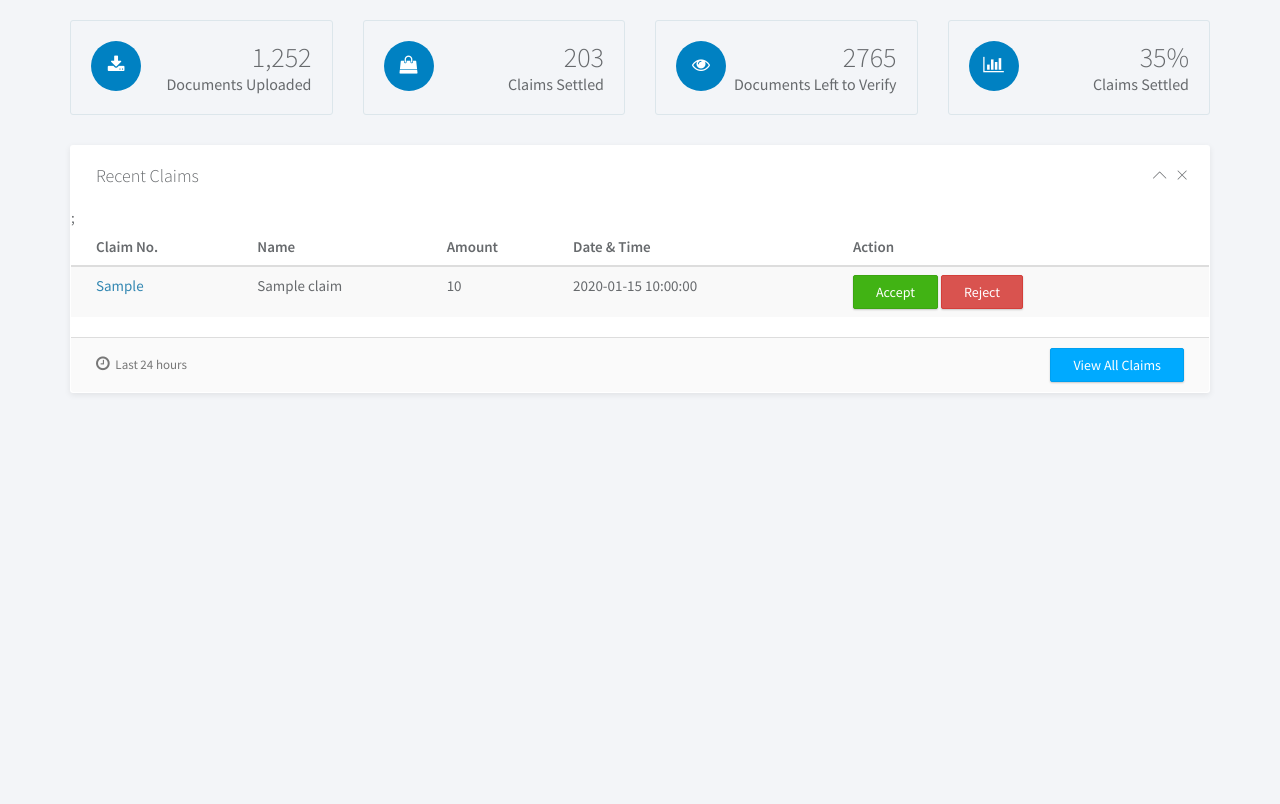
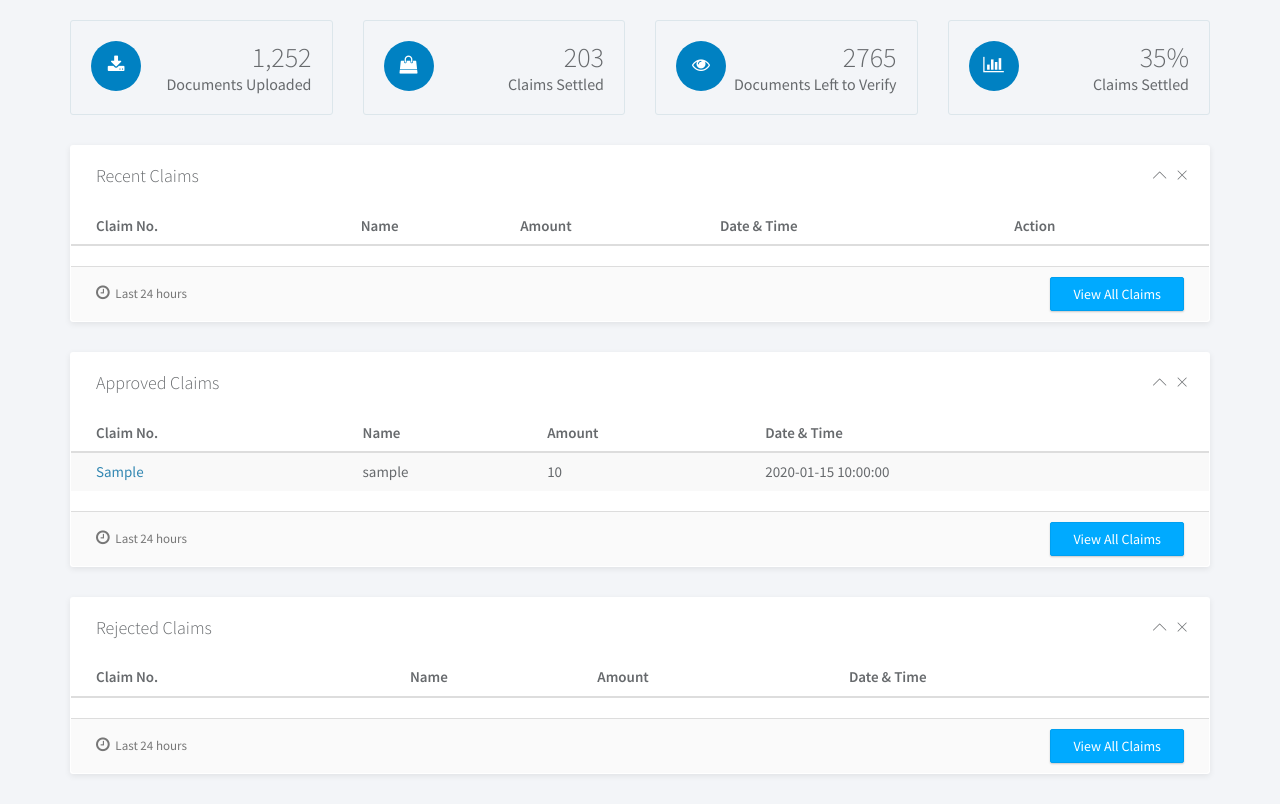
Before and after one commit to Mridul07/medical_claim, a PHP site: page /newdash.php in a window 1280 px wide. Shown: the part 78-882 px from the top of the page. Before the commit the page ends 472 px from the top, so only its background shows below. Run offline with PHP 8.4, Linux system fonts and the light colour scheme; tables that the repository leaves empty or names only in its code hold one stand-in row (values such as "Sample post"); lists and menus that the app fills with data are empty.

Commit message:
Status updates on button click

```diff
--- a/template/newdash.php
+++ b/template/newdash.php
@@ -1,22 +1,41 @@
 <?php
 session_start();
 
-$conn = new mysqli('localhost', 'root', '', 'medi_claim');
-if (mysqli_connect_errno()) {
+			$conn = new mysqli('localhost', 'root', '', 'medi_claim');
+			if (mysqli_connect_errno())
+			{
                 echo "Error: Could not connect to database.";
                 exit;
             }
 
 			if(isset($_POST["user_accept"])){
-				$sql = "UPDATE recent_claims SET amount=0 WHERE claim_no=763648" ;
+				$name = $_POST["user_accept"];
+				//echo $name;
+				$sql = 'UPDATE recent_claims SET claim_status="APPROVED" WHERE username="'.$name.'"';
+				//echo $sql;
 				$result = $conn->query($sql);
 				unset($_POST["user_accept"]);
+
+				if ($conn->query($sql) === TRUE) {
+					echo "Record updated successfully";
+				} else {
+					echo "Error updating record: " . $conn->error;
+				}
+
 			}
 
 			if(isset($_POST["user_reject"])){
-				$sql = "UPDATE recent_claims SET amount=0 WHERE claim_no=763648" ;
+				$name = $_POST["user_reject"];
+				$sql = 'UPDATE recent_claims SET claim_status="REJECTED" WHERE username="'.$name.'"';
 				$result = $conn->query($sql);
-				unset($_POST["user_accept"]);
+				unset($_POST["user_reject"]);
+
+				if ($conn->query($sql) === TRUE) {
+					echo "Record updated successfully";
+				} else {
+					echo "Error updating record: " . $conn->error;
+				}
+
 			}
 
 
@@ -142,19 +161,138 @@
 												//echo $js;
 
 												while($row = $result->fetch_assoc()) {
-													if($row["status"]=="PENDING")
+													if($row["claim_status"]=="PENDING")
 													{
 														echo '<tr>
 														<td><a href="#">'.$row["claim_no"].'</a></td>
-														<td>'.$row["name"].'</td>
+														<td>'.$row["username"].'</td>
 														<td>'.$row["amount"].'</td>
 														<td>'.$row["date"].'</td>;
 														<td>
 															<form action="newdash.php" method="post">
-																<button type="submit" id="trial" class="btn btn-success" name="user_accept" value="'.$row["name"].'">Accept</button>
-																<button type="submit" id="trial" class="btn btn-danger" name="user_reject" value="'.$row["name"].'">Reject</button>
+																<button type="submit" id="trial" class="btn btn-success" name="user_accept" value="'.$row["username"].'">Accept</button>
+																<button type="submit" id="trial" class="btn btn-danger" name="user_reject" value="'.$row["username"].'">Reject</button>
 															</form>
 														</td>';
+
+													 }
+
+												}
+
+
+
+
+
+											?>
+
+										</tbody>
+									</table>
+								</div>
+								<div class="panel-footer">
+									<div class="row">
+										<div class="col-md-6"><span class="panel-note"><i class="fa fa-clock-o"></i> Last 24 hours</span></div>
+										<div class="col-md-6 text-right"><a href="#" class="btn btn-primary">View All Claims</a></div>
+									</div>
+								</div>
+							</div>
+							<!-- END RECENT PURCHASES -->
+														<!-- RECENT CLAIMS -->
+														<div class="panel">
+								<div class="panel-heading">
+									<h3 class="panel-title">Approved Claims</h3>
+									<div class="right">
+										<button type="button" class="btn-toggle-collapse"><i class="lnr lnr-chevron-up"></i></button>
+										<button type="button" class="btn-remove"><i class="lnr lnr-cross"></i></button>
+									</div>
+								</div>
+								<div class="panel-body no-padding">
+									<table class="table table-striped">
+										<thead>
+											<tr>
+												<th>Claim No.</th>
+												<th>Name</th>
+												<th>Amount</th>
+												<th>Date &amp; Time</th>
+											</tr>
+										</thead>
+										<tbody>
+											<?php
+												$sql = "SELECT * FROM recent_claims";
+												$result = $conn->query($sql);
+
+
+												//$row = $result->fetch_assoc();
+												//$js = 'console.log($result)';
+												//echo $js;
+
+												while($row = $result->fetch_assoc()) {
+													if($row["claim_status"]=="APPROVED")
+													{
+														echo '<tr>
+														<td><a href="#">'.$row["claim_no"].'</a></td>
+														<td>'.$row["username"].'</td>
+														<td>'.$row["amount"].'</td>
+														<td>'.$row["date"].'</td>';
+
+													 }
+
+												}
+
+
+
+
+
+											?>
+
+										</tbody>
+									</table>
+								</div>
+								<div class="panel-footer">
+									<div class="row">
+										<div class="col-md-6"><span class="panel-note"><i class="fa fa-clock-o"></i> Last 24 hours</span></div>
+										<div class="col-md-6 text-right"><a href="#" class="btn btn-primary">View All Claims</a></div>
+									</div>
+								</div>
+							</div>
+							<!-- END RECENT PURCHASES -->
+														<!-- RECENT CLAIMS -->
+														<div class="panel">
+								<div class="panel-heading">
+									<h3 class="panel-title">Rejected Claims</h3>
+									<div class="right">
+										<button type="button" class="btn-toggle-collapse"><i class="lnr lnr-chevron-up"></i></button>
+										<button type="button" class="btn-remove"><i class="lnr lnr-cross"></i></button>
+									</div>
+								</div>
+								<div class="panel-body no-padding">
+									<table class="table table-striped">
+										<thead>
+											<tr>
+												<th>Claim No.</th>
+												<th>Name</th>
+												<th>Amount</th>
+												<th>Date &amp; Time</th>
+											</tr>
+										</thead>
+										<tbody>
+											<?php
+												$sql = "SELECT * FROM recent_claims";
+												$result = $conn->query($sql);
+
+
+												//$row = $result->fetch_assoc();
+												//$js = 'console.log($result)';
+												//echo $js;
+
+												while($row = $result->fetch_assoc()) {
+													if($row["claim_status"]=="REJECTED")
+													{
+														echo '<tr>
+														<td><a href="#">'.$row["claim_no"].'</a></td>
+														<td>'.$row["username"].'</td>
+														<td>'.$row["amount"].'</td>
+														<td>'.$row["date"].'</td>';
+
 
 													 }
 
@@ -182,23 +320,4 @@
 
 
 </body>
-<!--<script>
-								$(document).ready(function(){
-									$('#trial').click(function(){
-										alert("Nutton click");
-										$.ajax({
-											type : "POST",
-											url : "/newdash2.php",
-											dataType : JSON,
-											data : {name : "Saurabh";},
-											success:function(){
-												alert("func called");
-											}
-
-										});
-								});
-								});
-
-
-	</script>-->
 </html>
```
